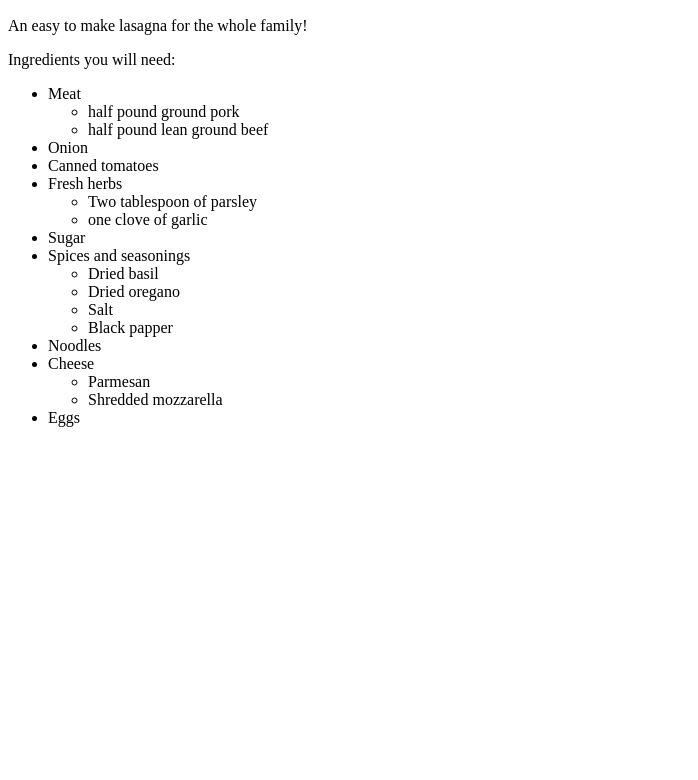
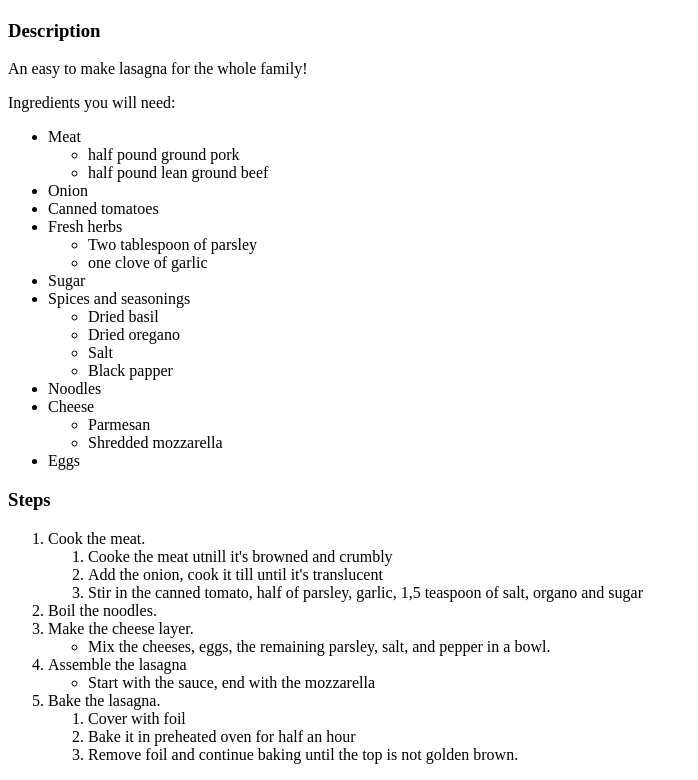
Before and after one commit to MatthewVall/odin-recipes, a plain HTML site: page recipes/lasagna.html in a window 1280 px wide. Shown: the part 383-1163 px from the top of the page, without its empty margins (0-698 px from the left). Before the commit the page ends 826 px from the top, so only its background shows below. Drawn offline with Linux system fonts and the light colour scheme.

Commit message:
Add: Steps on how to bake it.

```diff
--- a/recipes/lasagna.html
+++ b/recipes/lasagna.html
@@ -8,6 +8,7 @@
     <body>
         <h1>Homemade Lasagna</h1>
         <img src="https://www.allrecipes.com/thmb/yczY-fmMtRZHxrD8Q-_i4nsJZ1I=/750x0/filters:no_upscale():max_bytes(150000):strip_icc():format(webp)/19344_homemade-lasagna_Rita2-3x2-1-7da94c32febf48dfbcc2d29b06f54e67.jpg" alt="Lasagna on plate">
+        <h3>Description</h3> <!--Yeah...Couldn't come up with anything better...-->
         <p>An easy to make lasagna for the whole family!</p>
         <p>Ingredients you will need:
             <ul>
@@ -44,5 +45,34 @@
                 <li>Eggs</li>
             </ul>
         </p>
+
+        <h3>Steps</h3>
+        <ol>
+            <li>Cook the meat.
+                <ol>
+                    <li>Cooke the meat utnill it's browned and crumbly</li>
+                    <li>Add the onion, cook it till until it's translucent</li>
+                    <li>Stir in the canned tomato, half of parsley, garlic, 1,5 teaspoon of salt, organo and sugar</li>
+                </ol>
+            </li>
+            <li>Boil the noodles.</li>
+            <li>Make the cheese layer.
+                <ul>
+                    <li>Mix the cheeses, eggs, the remaining parsley, salt, and pepper in a bowl.</li>
+                </ul>
+            </li>
+            <li>Assemble the lasagna
+                <ul>
+                    <li>Start with the sauce, end with the mozzarella</li>
+                </ul>
+            </li>
+            <li>Bake the lasagna.
+                <ol>
+                    <li>Cover with foil</li>
+                    <li>Bake it in preheated oven for half an hour</li>
+                    <li>Remove foil and continue baking until the top is not golden brown.</li>
+                </ol>
+            </li>
+        </ol>
     </body>
 </html>
```
